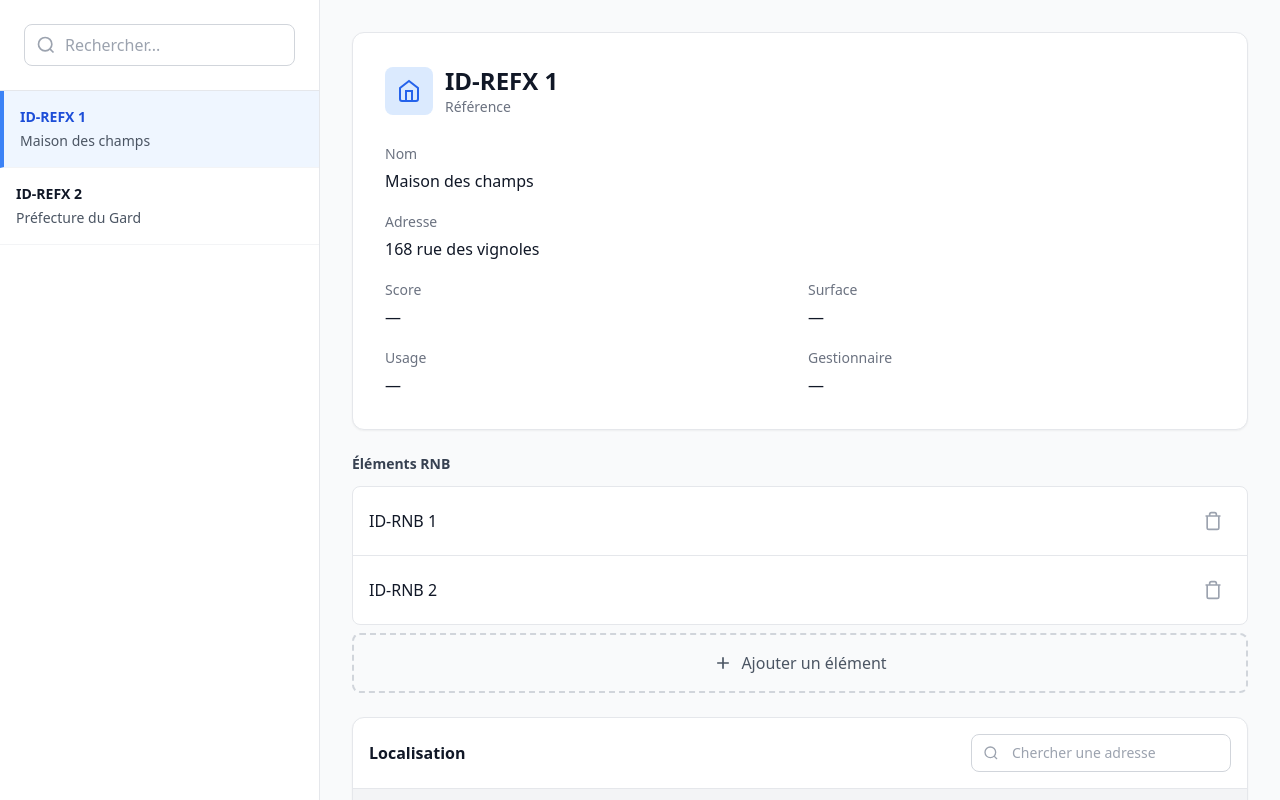
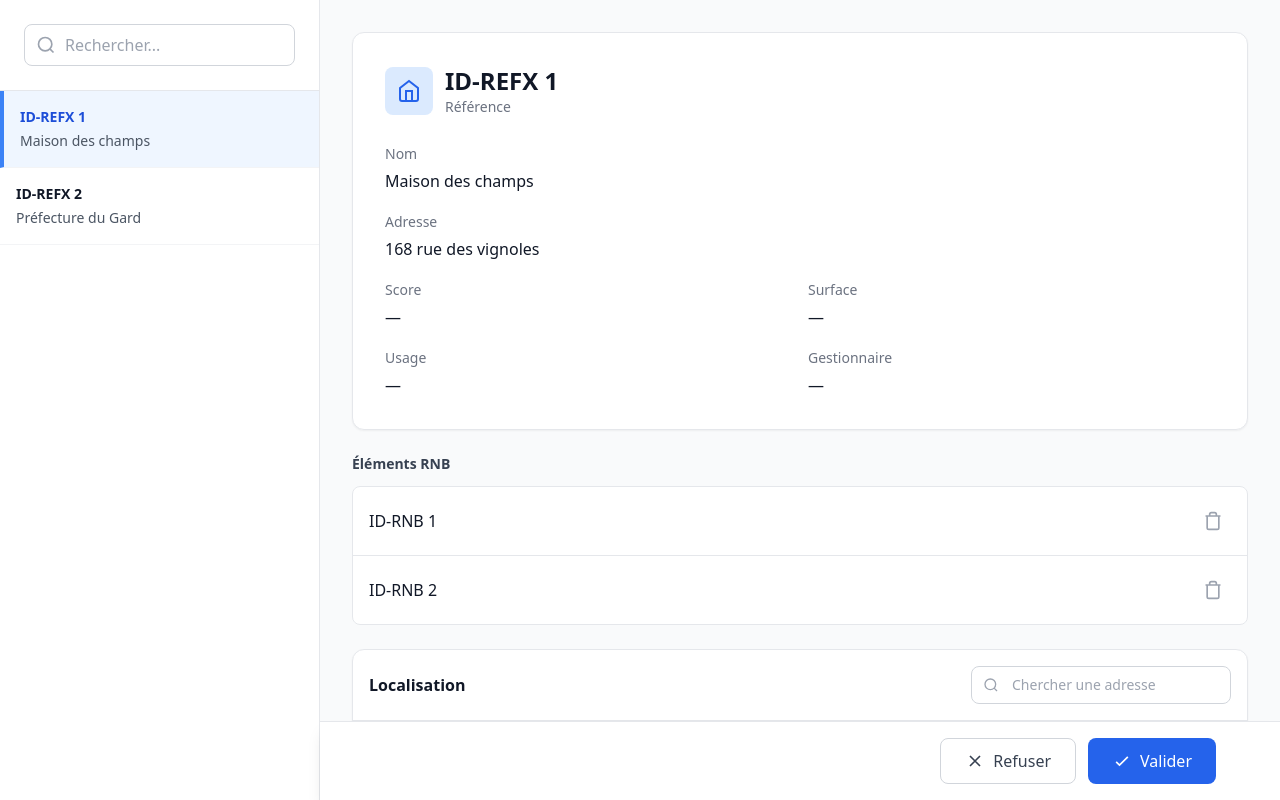
Before and after one commit to ahmedooo1/hackathon_pref, a React (Vite) app in the folder client/: page / in a window 1280 px wide. Built offline with nearby package versions, Linux system fonts and the light colour scheme.

Commit message:
Make bottom bar sticky

```diff
--- a/client/src/components/DetailPanel.tsx
+++ b/client/src/components/DetailPanel.tsx
@@ -16,7 +16,6 @@ interface DetailPanelProps {
   item: DetailItem;
   rnbItems: RNBItem[];
   onDeleteRNB: (id: string) => void;
-  onAddRNB: () => void;
   onRefuse: () => void;
   onValidate: () => void;
 }
@@ -24,12 +23,13 @@ export function DetailPanel({
   item,
   rnbItems,
   onDeleteRNB,
-  onAddRNB,
   onRefuse,
   onValidate
 }: DetailPanelProps) {
-  return <div className="flex-1 p-8 bg-gray-50 overflow-y-auto">
-      <div className="max-w-4xl mx-auto space-y-6">
+  return <div className="flex-1 flex flex-col bg-gray-50 h-screen">
+      {/* Scrollable Content */}
+      <div className="flex-1 overflow-y-auto p-8">
+        <div className="max-w-4xl mx-auto space-y-6 pb-8">
           {/* Detail Card */}
           <div className="bg-white rounded-xl shadow-sm border border-gray-200 p-8">
             <div className="flex items-center gap-3 mb-6">
@@ -94,7 +94,7 @@ export function DetailPanel({
             <h3 className="text-sm font-semibold text-gray-700 mb-3">
               Éléments RNB
             </h3>
-          <RNBList items={rnbItems} onDelete={onDeleteRNB} onAdd={onAddRNB} />
+            <RNBList items={rnbItems} onDelete={onDeleteRNB} />
           </div>
 
           {/* Map Section */}
@@ -119,9 +119,12 @@ export function DetailPanel({
               </div>
             </div>
           </div>
+        </div>
+      </div>
 
-        {/* Action Buttons */}
-        <div className="flex gap-3 justify-end pt-4">
+      {/* Sticky Footer with Action Buttons */}
+      <div className="border-t border-gray-200 bg-white shadow-lg">
+        <div className="max-w-4xl mx-auto px-8 py-4 flex gap-3 justify-end">
           <button onClick={onRefuse} className="px-6 py-2.5 border border-gray-300 rounded-lg text-gray-700 font-medium hover:bg-gray-50 transition-colors flex items-center gap-2">
             <svg className="w-5 h-5" fill="none" stroke="currentColor" strokeWidth="2" viewBox="0 0 24 24">
               <path d="M18 6L6 18M6 6l12 12" />
--- a/client/src/components/RNBList.tsx
+++ b/client/src/components/RNBList.tsx
@@ -6,15 +6,12 @@ interface RNBItem {
 interface RNBListProps {
   items: RNBItem[];
   onDelete: (id: string) => void;
-  onAdd: () => void;
 }
 export function RNBList({
   items,
-  onDelete,
-  onAdd
+  onDelete
 }: RNBListProps) {
-  return <div>
-      <div className="bg-white border border-gray-200 rounded-lg overflow-hidden">
+  return <div className="bg-white border border-gray-200 rounded-lg overflow-hidden">
       {items.map((item, index) => <div key={item.id} className={`p-4 flex items-center justify-between hover:bg-gray-50 transition-colors ${index !== items.length - 1 ? 'border-b border-gray-200' : ''}`}>
           <span className="font-medium text-gray-900">{item.id}</span>
           <button onClick={() => onDelete(item.id)} className="p-2 text-gray-400 hover:text-red-600 hover:bg-red-50 rounded-lg transition-colors" aria-label="Supprimer">
@@ -23,13 +20,5 @@ export function RNBList({
             </svg>
           </button>
         </div>)}
-      </div>
-
-      <button onClick={onAdd} className="w-full mt-2 border-2 border-dashed border-gray-300 rounded-lg p-4 text-gray-600 hover:border-blue-500 hover:text-blue-600 hover:bg-blue-50 transition-colors flex items-center justify-center gap-2 font-medium">
-        <svg className="w-5 h-5" fill="none" stroke="currentColor" strokeWidth="2" viewBox="0 0 24 24">
-          <path d="M12 5v14M5 12h14" />
-        </svg>
-        Ajouter un élément
-      </button>
     </div>;
 }
```
Lines whose indentation alone changed are shown as unchanged.
